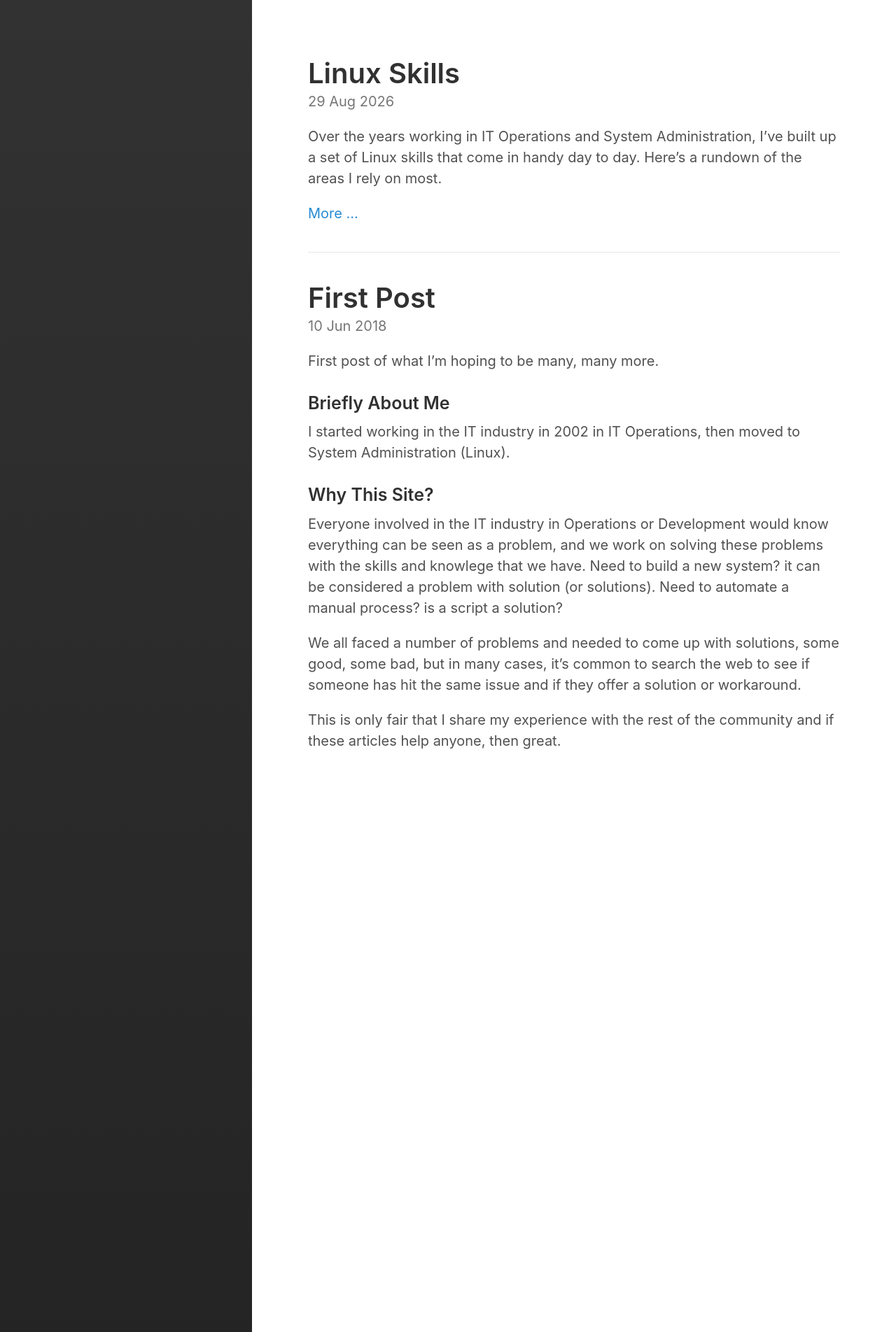
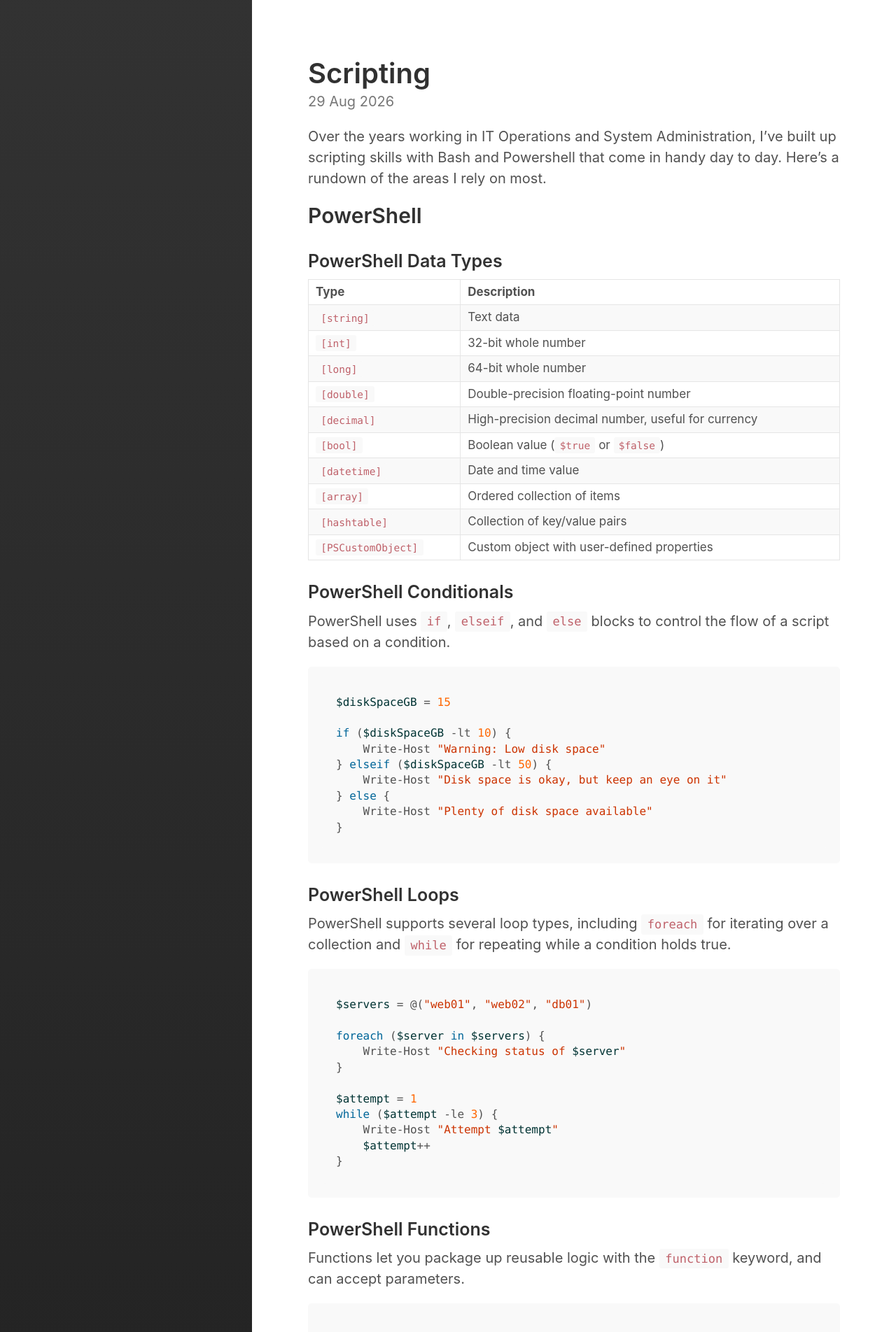
Before and after one commit to roderick-mackintosh/roderick-mackintosh.github.io, a Jekyll site: the page built from index.html, in a window 1280 px wide. Shown: the top 1904 px of the page at 70% size. Built offline with Jekyll 4.4.1, drawn with Linux system fonts in a browser that asks for light colours; the list of posts is cut into pages by our own code; some of the changed text lies outside the part shown.

Commit message:
scripting

````diff
--- /dev/null
+++ b/_posts/2026-08-29-scripting.md
@@ -0,0 +1,144 @@
+---
+layout: post
+title: Scripting
+excerpt_separator:  <!--more-->
+---
+
+Over the years working in IT Operations and System Administration, I've built up scripting skills with Bash and Powershell that come in handy day to day. Here's a rundown of the areas I rely on most.
+
+## PowerShell
+
+### PowerShell Data Types
+
+| Type | Description |
+| --- | --- |
+| `[string]` | Text data |
+| `[int]` | 32-bit whole number |
+| `[long]` | 64-bit whole number |
+| `[double]` | Double-precision floating-point number |
+| `[decimal]` | High-precision decimal number, useful for currency |
+| `[bool]` | Boolean value (`$true` or `$false`) |
+| `[datetime]` | Date and time value |
+| `[array]` | Ordered collection of items |
+| `[hashtable]` | Collection of key/value pairs |
+| `[PSCustomObject]` | Custom object with user-defined properties |
+
+### PowerShell Conditionals
+
+PowerShell uses `if`, `elseif`, and `else` blocks to control the flow of a script based on a condition.
+
+```powershell
+$diskSpaceGB = 15
+
+if ($diskSpaceGB -lt 10) {
+    Write-Host "Warning: Low disk space"
+} elseif ($diskSpaceGB -lt 50) {
+    Write-Host "Disk space is okay, but keep an eye on it"
+} else {
+    Write-Host "Plenty of disk space available"
+}
+```
+
+### PowerShell Loops
+
+PowerShell supports several loop types, including `foreach` for iterating over a collection and `while` for repeating while a condition holds true.
+
+```powershell
+$servers = @("web01", "web02", "db01")
+
+foreach ($server in $servers) {
+    Write-Host "Checking status of $server"
+}
+
+$attempt = 1
+while ($attempt -le 3) {
+    Write-Host "Attempt $attempt"
+    $attempt++
+}
+```
+
+### PowerShell Functions
+
+Functions let you package up reusable logic with the `function` keyword, and can accept parameters.
+
+```powershell
+function Get-DiskStatus {
+    param (
+        [int]$DiskSpaceGB
+    )
+
+    if ($DiskSpaceGB -lt 10) {
+        return "Warning: Low disk space"
+    }
+
+    return "Disk space is okay"
+}
+
+Get-DiskStatus -DiskSpaceGB 5
+```
+
+## Bash
+
+### Bash Data Types
+
+Bash doesn't enforce strict data types the way PowerShell does - by default, everything is treated as a string - but variables can still be declared or used to behave like the following types.
+
+| Type | Description |
+| --- | --- |
+| String | Text data, the default type for all variables |
+| Integer | Whole number, declared with `declare -i` for arithmetic context |
+| Array | Ordered, indexed collection of values (`declare -a`) |
+| Associative Array | Collection of key/value pairs (`declare -A`) |
+| Boolean | No native type - simulated using exit status (`0` = true, non-zero = false) |
+
+### Bash Conditionals
+
+Bash uses `if`, `elif`, and `else` blocks with `[[ ]]` test expressions to control the flow of a script based on a condition.
+
+```bash
+diskSpaceGB=15
+
+if [[ $diskSpaceGB -lt 10 ]]; then
+    echo "Warning: Low disk space"
+elif [[ $diskSpaceGB -lt 50 ]]; then
+    echo "Disk space is okay, but keep an eye on it"
+else
+    echo "Plenty of disk space available"
+fi
+```
+
+### Bash Loops
+
+Bash supports several loop types, including `for` for iterating over a list and `while` for repeating while a condition holds true.
+
+```bash
+servers=("web01" "web02" "db01")
+
+for server in "${servers[@]}"; do
+    echo "Checking status of $server"
+done
+
+attempt=1
+while [[ $attempt -le 3 ]]; do
+    echo "Attempt $attempt"
+    ((attempt++))
+done
+```
+
+### Bash Functions
+
+Functions let you package up reusable logic, and can accept arguments through the positional parameters `$1`, `$2`, etc.
+
+```bash
+get_disk_status() {
+    local disk_space_gb=$1
+
+    if [[ $disk_space_gb -lt 10 ]]; then
+        echo "Warning: Low disk space"
+    else
+        echo "Disk space is okay"
+    fi
+}
+
+get_disk_status 5
+```
````
Also changed, not shown: _posts/2026-08-29-linux-skills.md (+1 -2 lines).
